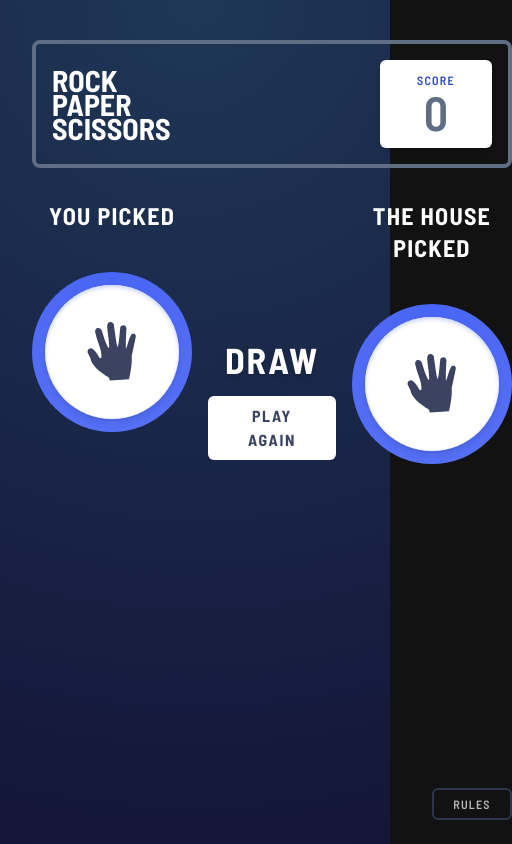
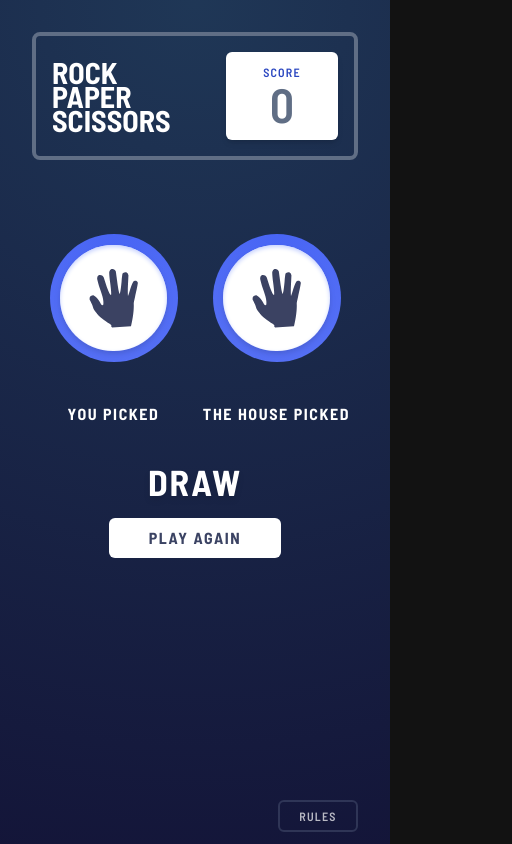
Before and after one commit to fedeq/rock-paper-scissors-game, a Next.js app: page / in a window 390 px wide. Both pictures are taken after a click on the button 101 px from the left and 406 px from the top of the page. Shown: the whole page, 512 px wide, since content can reach past the window. Built offline with nearby package versions, Linux system fonts and the light colour scheme; what tailwindcss-animated would draw is missing.

Commit message:
All responsive

```diff
--- a/src/app/layout.tsx
+++ b/src/app/layout.tsx
@@ -17,7 +17,7 @@ export default function RootLayout({children}: {children: React.ReactNode}) {
       <body className="bg-radial">
         <div className="font-barlowSemiCondensed container m-auto grid h-full min-h-screen grid-rows-[auto,1fr,auto] px-8">
           <Header />
-          <main className="py-8">{children}</main>
+          <main className="py-4 md:py-8">{children}</main>
           <Footer />
         </div>
       </body>
--- a/src/app/page.tsx
+++ b/src/app/page.tsx
@@ -29,14 +29,14 @@ export default function Home() {
 
   if (gameStatus !== "picking" && selectedShape && houseShape) {
     return (
-      <section className="mx-auto flex h-[400px] w-full max-w-5xl items-center justify-between">
-        <div className="flex h-full flex-col items-center ">
-          <h2 className="text-center text-2xl font-bold uppercase tracking-wider text-white">
+      <section className="mx-auto grid h-[400px] w-full max-w-5xl grid-cols-2 items-center justify-between md:grid-cols-3">
+        <div className="order-1 flex h-full flex-col-reverse items-center justify-center md:flex-col">
+          <h2 className="text-center text-base font-bold uppercase tracking-widest text-white md:text-2xl">
             You Picked
           </h2>
-          <div className="mt-10">{shapeCircles[selectedShape]()}</div>
+          <div className="my-10">{shapeCircles[selectedShape]()}</div>
         </div>
-        <div className="animate-jump-in animate-delay-[600ms] mx-4 flex h-full flex-col items-center justify-center">
+        <div className="animate-jump-in animate-delay-[600ms] order-3 col-span-2 mx-4 flex h-full flex-col items-center justify-center md:order-2 md:col-span-1">
           <h2 className="text-center text-4xl font-bold uppercase tracking-wider text-white drop-shadow-md">
             {gameStatus === "win" && "You Win"}
             {gameStatus === "lose" && "You Lose"}
@@ -54,11 +54,11 @@ export default function Home() {
             </button>
           </div>
         </div>
-        <div className=" flex h-full flex-col items-center">
-          <h2 className="text-center text-2xl font-bold uppercase tracking-wider text-white">
+        <div className="order-2 flex h-full flex-col-reverse items-center justify-center md:order-3 md:flex-col">
+          <h2 className="text-center text-base font-bold uppercase tracking-widest text-white md:text-2xl">
             The House Picked
           </h2>
-          <div className="animate-fade animate-delay-200 mt-10">
+          <div className="animate-fade animate-delay-200 my-10">
             {shapeCircles[houseShape.name]()}
           </div>
         </div>
--- a/src/components/Footer.tsx
+++ b/src/components/Footer.tsx
@@ -11,7 +11,7 @@ export function Footer() {
   }
 
   return (
-    <footer className="flex h-20 items-center justify-end text-center leading-[4rem] opacity-70">
+    <footer className="flex h-14 items-center justify-end text-center leading-[4rem] opacity-70">
       <button
         className="border-dark_text flex h-8 w-20 items-center justify-center rounded-md border-2 bg-transparent text-xs uppercase tracking-widest hover:border-white"
         type="button"
--- a/src/components/Header.tsx
+++ b/src/components/Header.tsx
@@ -2,11 +2,11 @@ import {Score} from "./Score";
 
 export function Header() {
   return (
-    <header className="mx-auto mt-10 flex h-32 w-full max-w-3xl items-center justify-between rounded-lg border-4 border-header-outline p-4">
+    <header className="border-header-outline mx-auto mt-8 flex h-32 w-full max-w-3xl items-center justify-between rounded-lg border-4 p-4">
       <h1 className="w-20 text-3xl font-extrabold leading-6">ROCK PAPER SCISSORS</h1>
       <div className="flex h-full w-28 flex-col items-center justify-center rounded-md bg-white text-black shadow-md">
-        <span className="text-xs uppercase tracking-widest text-score-text">Score</span>
-        <Score className="text-5xl text-header-outline" />
+        <span className="text-score-text text-xs uppercase tracking-widest">Score</span>
+        <Score className="text-header-outline text-5xl" />
       </div>
     </header>
   );
--- a/src/components/RulesModal.tsx
+++ b/src/components/RulesModal.tsx
@@ -28,8 +28,8 @@ export default function RulesModal({isOpen, onClose}: {isOpen: boolean; onClose:
               leaveFrom="opacity-100 translate-y-0 sm:scale-100"
               leaveTo="opacity-0 translate-y-4 sm:translate-y-0 sm:scale-95"
             >
-              <Dialog.Panel className="relative transform overflow-hidden rounded-lg bg-white p-8 text-left shadow-xl transition-all sm:my-8 sm:w-full sm:max-w-lg">
-                <header className="flex items-center justify-between">
+              <Dialog.Panel className="relative transform overflow-hidden rounded-lg bg-white px-2 py-4 text-left shadow-xl transition-all sm:my-8 sm:w-full sm:max-w-lg">
+                <header className="flex items-center justify-between px-2">
                   <h1 className="text-dark_text text-4xl font-semibold uppercase">RULES</h1>
                   <button type="button" onClick={onClose}>
                     <span className="sr-only font-semibold">Close</span>
@@ -49,7 +49,7 @@ export default function RulesModal({isOpen, onClose}: {isOpen: boolean; onClose:
                     </svg>
                   </button>
                 </header>
-                <div className="mt-8 flex items-center justify-center">
+                <div className="mt-8 flex items-center justify-center px-1">
                   <RulesImage />
                 </div>
               </Dialog.Panel>
--- a/src/components/SelectShape.tsx
+++ b/src/components/SelectShape.tsx
@@ -94,7 +94,7 @@ function ShapeCircle({
   return (
     <div
       className={`${bgClass} flex ${
-        big ? "h-40 w-40 md:h-80 md:w-80" : "h-28 w-28 md:h-40 md:w-40"
+        big ? "h-32 w-32 md:h-80 md:w-80" : "h-28 w-28 md:h-40 md:w-40"
       }  items-center justify-center rounded-full `}
     >
       <div
```
